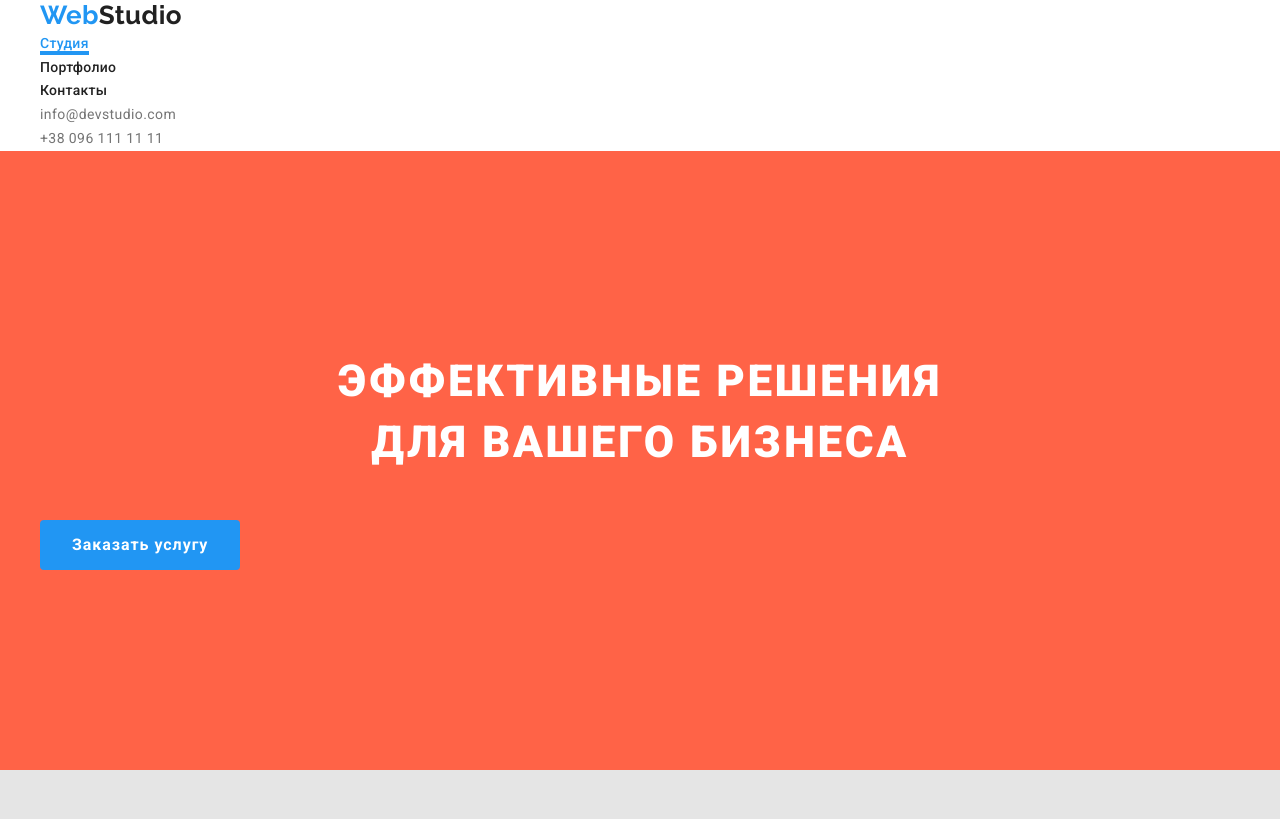
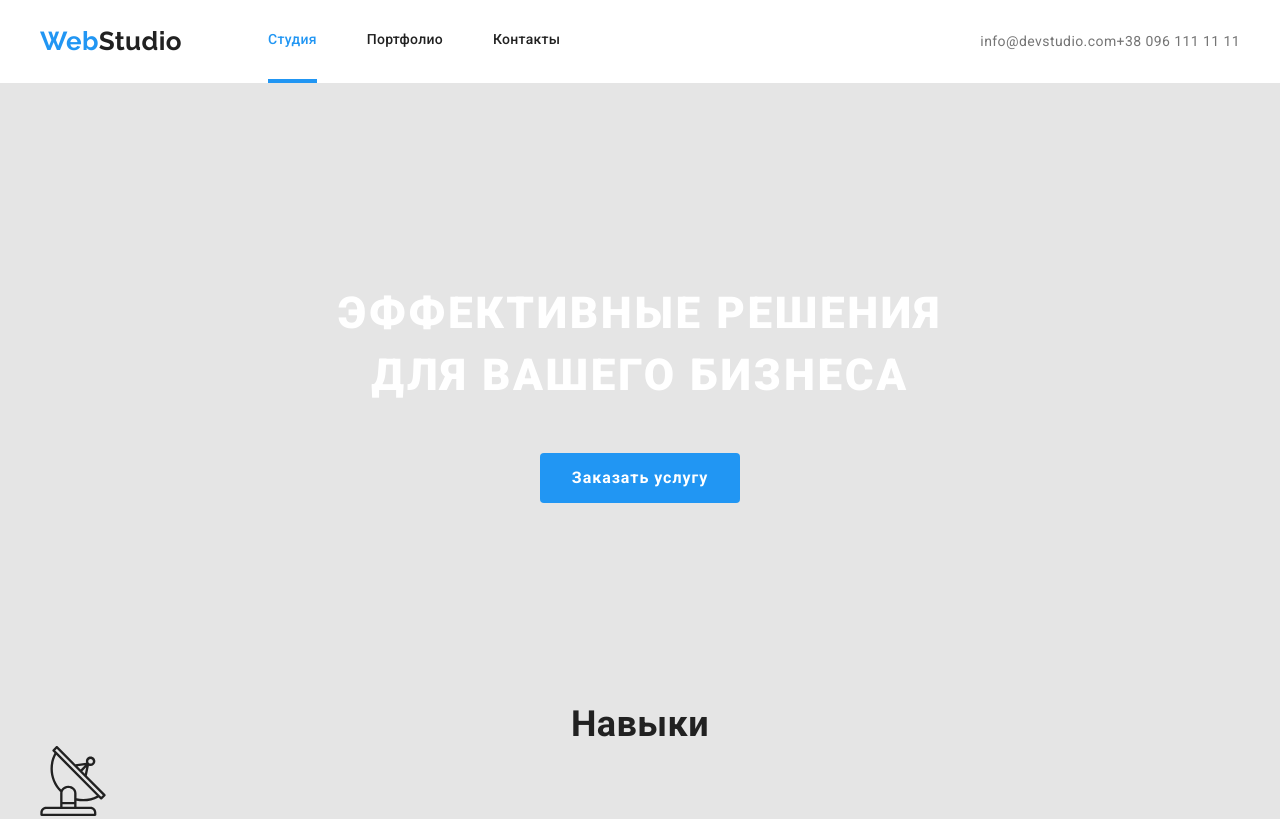
Before and after one commit to Denis-Ozolin/goit-markup-hw-03, a plain HTML site: page index.html in a window 1280 px wide. Shown: the top 819 px of the page. Drawn offline with Linux system fonts and the light colour scheme.

Commit message:
Позиционирование в хедер + тест флексбокс

```diff
--- a/css/common.css
+++ b/css/common.css
@@ -76,7 +76,15 @@ header {
   background-color: var(--bgc-accent-white);
 }
 
+header > .container {
+  display: flex;
+  align-items: center;
+}
+
 .logo {
+  display: block;
+  margin-right: 86px;
+
   color: var(--accent-color);
 
   font-family: "Raleway", sans-serif;
@@ -90,7 +98,20 @@ header .logo-part {
   color: var(--secondary-text-color);
 }
 
+.nav-list {
+  display: flex;
+}
+
+.feedback-list {
+  display: flex;
+  margin-left: auto;
+}
+
 .nav-link {
+  display: block;
+  padding: 32px 0;
+  margin-right: 50px;
+
   color: var(--secondary-text-color);
 
   font-weight: 500;
@@ -105,10 +126,6 @@ header .logo-part {
   color: var(--accent-color);
   border-bottom: 4px solid var(--accent-color);
 }
-
-/* .current {
-  color: var(--accent-color);
-} */
 
 .feedback-header {
   color: var(--primary-text-color);
--- a/css/main.css
+++ b/css/main.css
@@ -26,26 +26,18 @@ h4 {
   color: var(--secondary-text-color);
 }
 
-/* main .container:not(:first-child) {
-  padding: 94px 0;
-  outline: 2px solid red;
-} */
-
 /* СЕКЦИЯ ГЕРОЙ */
-.hero {
-  margin-bottom: 94px;
-  padding-top: 200px;
-  padding-bottom: 200px;
-  background-color: tomato;
+.hero .container {
+  text-align: center;
 }
 
 .hero-title {
+  margin-top: 200px;
   margin-bottom: 46px;
 
   font-weight: 900;
   font-size: 44px;
   line-height: 1.4;
-  text-align: center;
   letter-spacing: 0.06em;
   text-transform: uppercase;
 
@@ -55,6 +47,7 @@ h4 {
 .btn {
   display: inline-block;
   padding: 10px 32px;
+  margin-bottom: 200px;
   text-align: center;
   border-radius: 4px;
 
--- a/index.html
+++ b/index.html
@@ -16,17 +16,17 @@
     <!-- ШАПКА САЙТА -->
     <header>
       <div class="container">
+        <a href="./index.html" lang="en" class="logo"
+          >Web<span class="logo-part">Studio</span></a
+        >
         <nav>
-          <a href="./index.html" lang="en" class="logo"
-            >Web<span class="logo-part">Studio</span></a
-          >
-          <ul>
+          <ul class="nav-list">
             <li><a href="./index.html" class="nav-link current">Студия</a></li>
             <li><a href="./portfolio.html" class="nav-link">Портфолио</a></li>
             <li><a href="" class="nav-link">Контакты</a></li>
           </ul>
         </nav>
-        <ul>
+        <ul class="feedback-list">
           <li>
             <a href="mailto:info@devstudio.com" class="feedback-header"
               >info@devstudio.com</a
```
